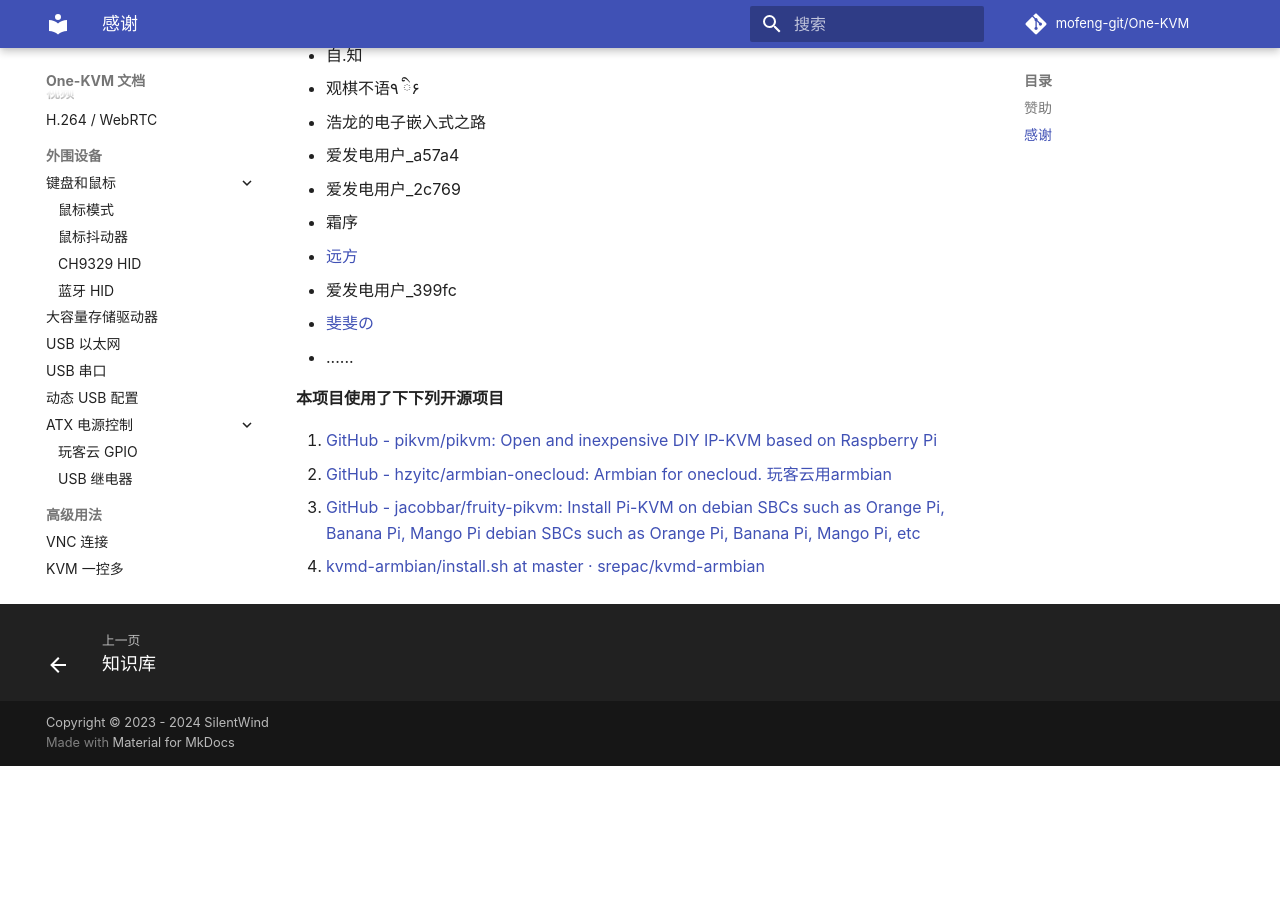
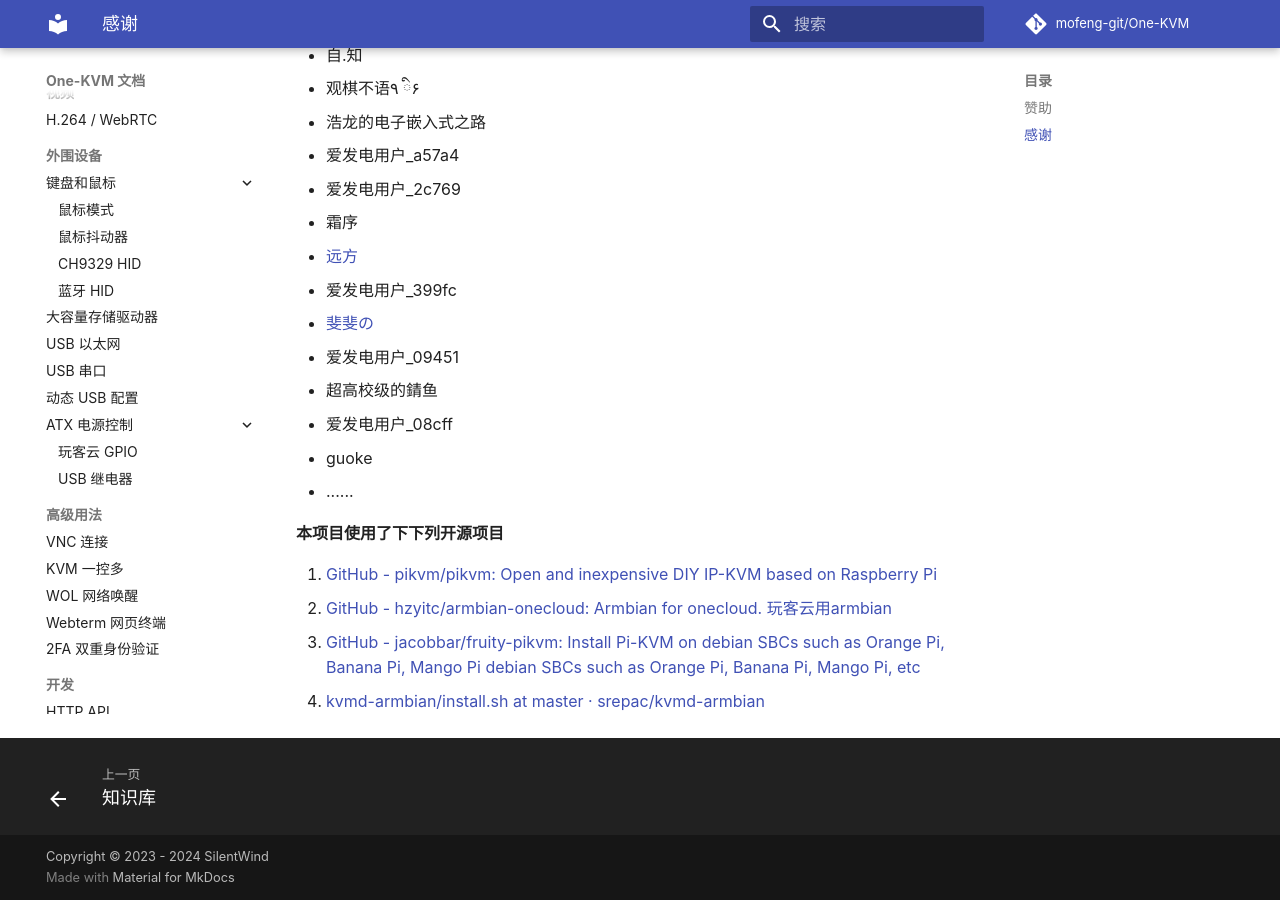
Before and after one commit to mofeng-git/One-KVM_WEB, an MkDocs documentation site: the page built from docs/thanks.md, in a window 1280 px wide and 900 px high, scrolled down 765 px. Built offline with MkDocs 1.6.1 and Material for MkDocs 9.7.7, drawn with Linux system fonts in a browser that asks for light colours; comment, search, counter and statistics services are not loaded; before the commit the page ends 1531 px from its top, so only the background shows below that.

Commit message:
更新赞助页面

```diff
--- a/docs/thanks.md
+++ b/docs/thanks.md
@@ -28,6 +28,10 @@ QQ交流群：569514148 （One-KVM交流群）
 - [远方](https://runyf.cn/)
 - 爱发电用户_399fc
 - [斐斐の](https://www.mmuaa.com/)
+- 爱发电用户_09451
+- 超高校级的錆鱼
+- 爱发电用户_08cff
+- guoke
 - ......
 
 **本项目使用了下下列开源项目**
```
